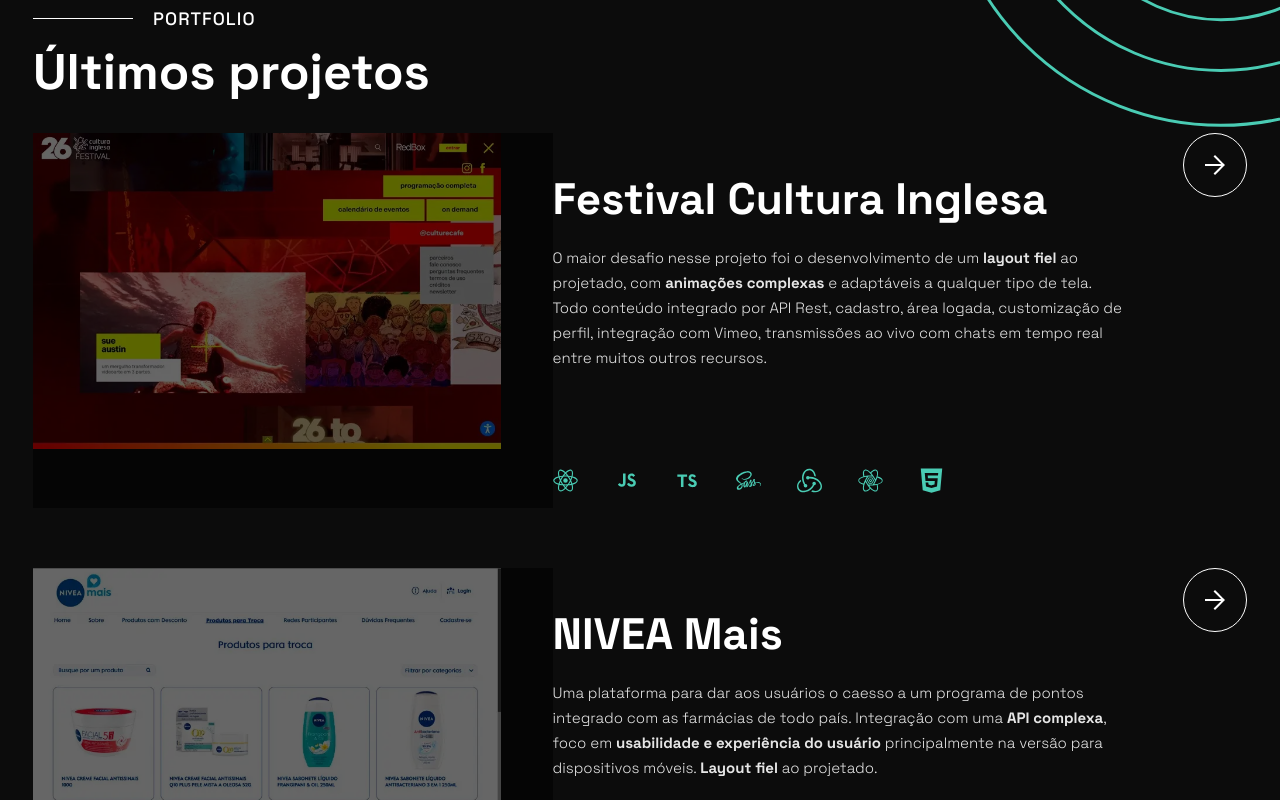
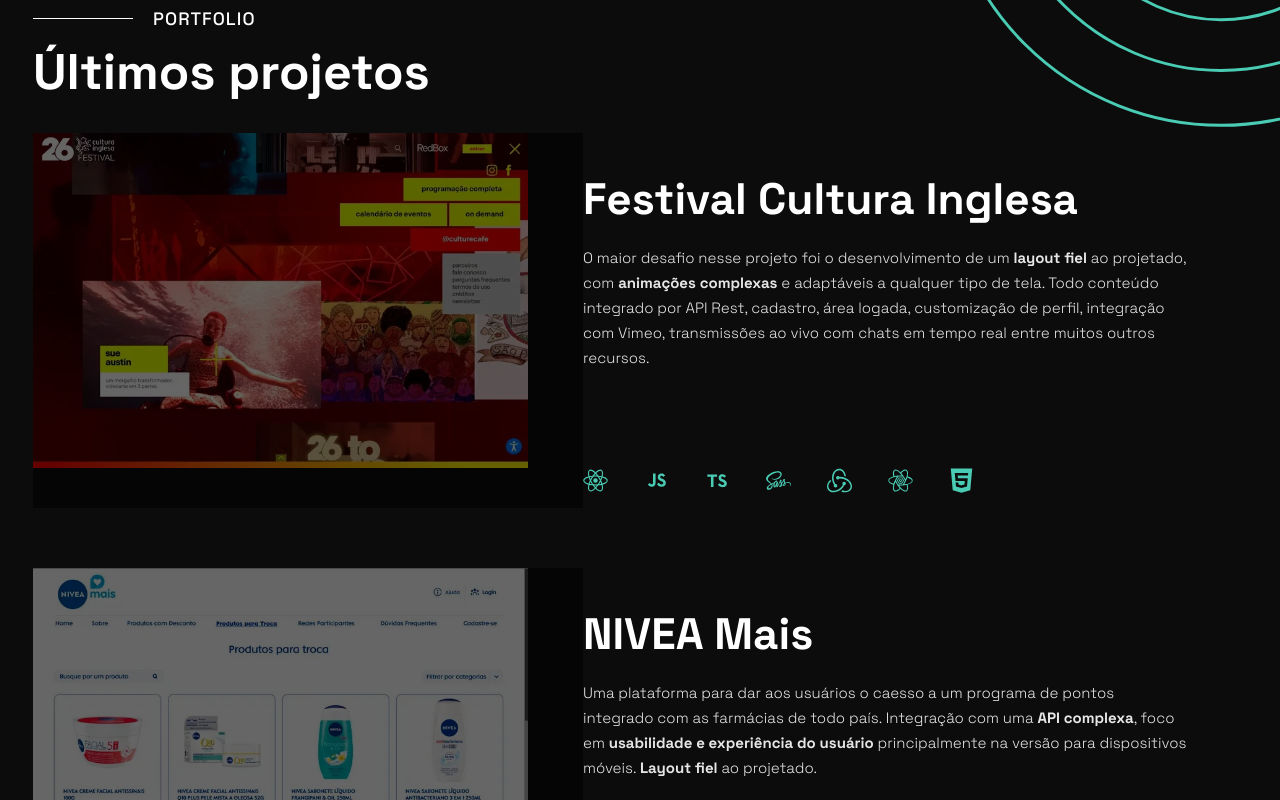
Before and after one commit to cmateusmoraes/portfolio-mateus-moraes-2023, a Next.js app: page / in a window 1280 px wide. Shown: the part 1740-2540 px from the top of the page. Built offline with nearby package versions, Linux system fonts and the light colour scheme.

Commit message:
refactor: remove PortfolioItem links

```diff
--- a/src/components/Sections/Portfolio/PortfolioItem.tsx
+++ b/src/components/Sections/Portfolio/PortfolioItem.tsx
@@ -2,13 +2,11 @@
 
 "use client";
 
-import Link from "next/link";
 import Image from "next/image";
 import { useRef, useLayoutEffect } from "react";
 import { gsap } from "gsap";
 import { ScrollTrigger } from "gsap/dist/ScrollTrigger";
 
-import { ButtonArrow } from "@/components/ButtonArrow";
 
 import styles from "./portfolio.module.scss";
 
@@ -16,7 +14,6 @@
   image: String;
   title: String;
   technologies: String[];
-  url?: String;
   children: React.ReactNode;
 };
 
@@ -25,7 +22,6 @@
 export function PortfolioItem({
   image,
   title,
-  url,
   technologies,
   children,
 }: PortfolioItemProps) {
@@ -53,7 +49,6 @@
 
   return (
     <div className={styles.job} ref={jobRef}>
-      <Link href={String(url)} target="_blank" rel="noopener noreferrer">
       <div className={styles.image}>
         <Image
           src={String(image)}
@@ -215,8 +210,7 @@
           </ul>
         </div>
 
-        <ButtonArrow />
-      </Link>
+
     </div>
   );
 }
--- a/src/components/Sections/Portfolio/index.tsx
+++ b/src/components/Sections/Portfolio/index.tsx
@@ -96,7 +96,6 @@
               key={index}
               image={_job.image}
               title={_job.title}
-              url={_job.url}
               technologies={_job.technologies}
             >
               <div dangerouslySetInnerHTML={{ __html: _job.text }} />
--- a/src/components/Sections/Portfolio/portfolio.module.scss
+++ b/src/components/Sections/Portfolio/portfolio.module.scss
@@ -26,8 +26,6 @@
 
 .job {
   position: relative;
-
-  a {
   display: flex;
   justify-content: space-between;
   margin-bottom: 60px;
@@ -111,25 +109,6 @@
       }
     }
 
-    &:hover {
-      .image {
-        &:after {
-          background-color: rgba(0, 0, 0, 0);
-        }
-      }
-
-      .detail {
-        h4 {
-          color: $primary-color;
-        }
-      }
-
-      & > div:last-child {
-        border-color: $primary-color;
-        background-color: $primary-color;
-      }
-    }
-  }
 }
 
 @media (max-width: 1280px) {
@@ -153,7 +132,6 @@
     }
 
     .job {
-      a {
       .image {
         img {
           display: block;
@@ -164,7 +142,6 @@
 
       .detail {
         padding-left: 0;
-        }
       }
 
       ul {
@@ -194,7 +171,6 @@
     }
 
     .job {
-      a {
       height: auto;
       display: block;
 
@@ -211,7 +187,6 @@
         img {
           width: 100%;
           height: auto;
-          }
         }
       }
 
```
Lines whose indentation alone changed are shown as unchanged.
